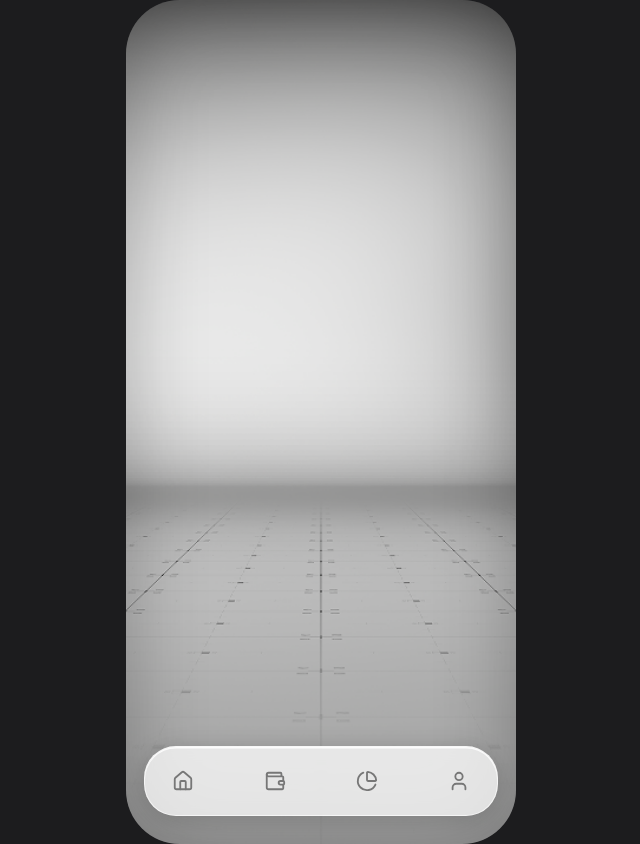
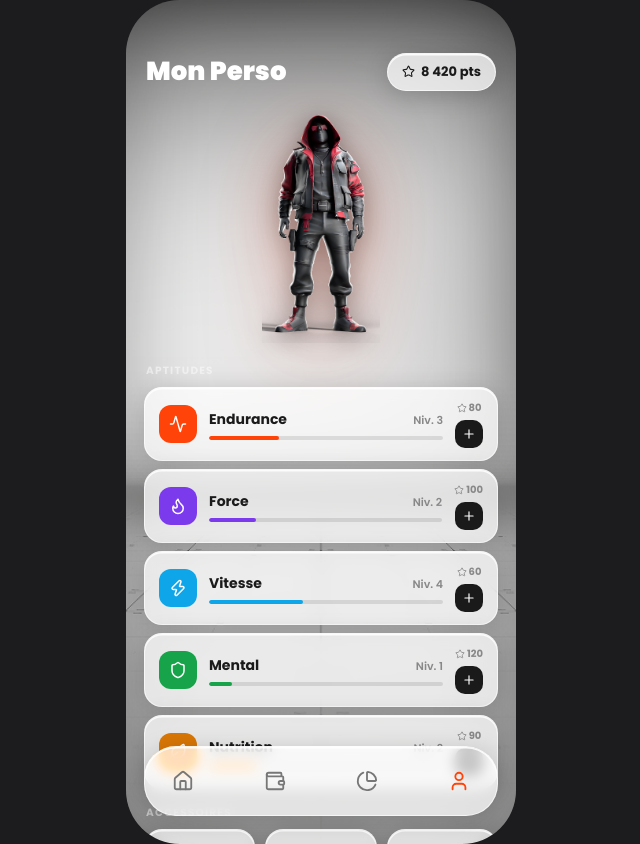
Before and after one commit to BenRoseH/vitae, a React (Vite) app: page /character in a window 1280 px wide. Before the commit this address had no page. Shown: the whole page, without its empty margins (319-959 px from the left). Built offline with nearby package versions, Linux system fonts and the light colour scheme.

Commit message:
Add CharacterScreen: aptitudes + accessoires

```diff
--- a/src/App.jsx
+++ b/src/App.jsx
@@ -7,6 +7,8 @@ import HomeScreen from './screens/Home'
 import './screens/Home.css'
 import TestScreen from './screens/TestScreen'
 import './screens/TestScreen.css'
+import CharacterScreen from './screens/CharacterScreen'
+import './screens/CharacterScreen.css'
 
 function App() {
   return (
@@ -15,6 +17,7 @@ function App() {
         <Routes>
           <Route path="/" element={<HomeScreen />} />
           <Route path="/test" element={<TestScreen />} />
+          <Route path="/character" element={<CharacterScreen />} />
         </Routes>
         <Navbar />
       </Phone>
--- a/src/components/Navbar.jsx
+++ b/src/components/Navbar.jsx
@@ -6,7 +6,7 @@ const TABS = [
   { path: '/',      icon: Home,     label: 'Home' },
   { path: '/test',  icon: Wallet,   label: null },
   { path: '/quetes',icon: PieChart, label: null },
-  { path: '/profil',icon: User,     label: null },
+  { path: '/character', icon: User, label: null },
 ]
 
 export default function Navbar() {
--- /dev/null
+++ b/src/screens/CharacterScreen.css
@@ -0,0 +1,194 @@
+.char-screen {
+  position: absolute;
+  inset: 0;
+  overflow-y: auto;
+  padding-bottom: 120px;
+}
+
+.char-header {
+  display: flex;
+  align-items: center;
+  justify-content: space-between;
+  padding: 52px 20px 0;
+}
+
+.char-title {
+  font-size: 26px;
+  font-weight: 900;
+  color: #fff;
+  margin: 0;
+}
+
+.char-pts {
+  display: flex;
+  align-items: center;
+  gap: 6px;
+  padding: 8px 14px;
+  border-radius: 30px;
+  font-size: 13px;
+  font-weight: 700;
+  color: #1A1A1A;
+}
+
+.char-avatar-wrap {
+  display: flex;
+  justify-content: center;
+  height: 240px;
+  margin: 12px 0 4px;
+  position: relative;
+}
+
+.char-avatar {
+  height: 100%;
+  width: auto;
+  object-fit: contain;
+  object-position: center bottom;
+  filter:
+    drop-shadow(0 16px 40px rgba(255, 50, 10, 0.30))
+    drop-shadow(0 4px 12px rgba(0,0,0,0.4));
+}
+
+.char-section-label {
+  font-size: 10.5px;
+  font-weight: 700;
+  text-transform: uppercase;
+  letter-spacing: 1.2px;
+  color: rgba(255,255,255,0.5);
+  padding: 16px 20px 8px;
+}
+
+/* ── Stats ─────────────────────────────── */
+
+.char-stats {
+  display: flex;
+  flex-direction: column;
+  gap: 8px;
+  padding: 0 18px;
+}
+
+.char-stat-card {
+  display: flex;
+  align-items: center;
+  gap: 12px;
+  border-radius: 18px;
+  padding: 12px 14px;
+}
+
+.csc-icon {
+  width: 38px;
+  height: 38px;
+  border-radius: 12px;
+  background: var(--stat-color);
+  display: flex;
+  align-items: center;
+  justify-content: center;
+  color: #fff;
+  flex-shrink: 0;
+}
+
+.csc-body {
+  flex: 1;
+  display: flex;
+  flex-direction: column;
+  gap: 6px;
+}
+
+.csc-top {
+  display: flex;
+  justify-content: space-between;
+  align-items: baseline;
+}
+
+.csc-name {
+  font-size: 14px;
+  font-weight: 700;
+  color: #1A1A1A;
+}
+
+.csc-level {
+  font-size: 11px;
+  font-weight: 600;
+  color: #888;
+}
+
+.csc-bar {
+  height: 4px;
+  background: rgba(0,0,0,0.10);
+  border-radius: 4px;
+  overflow: hidden;
+}
+
+.csc-fill {
+  height: 100%;
+  border-radius: 4px;
+  transition: width 0.3s ease;
+}
+
+.csc-upgrade {
+  display: flex;
+  flex-direction: column;
+  align-items: center;
+  gap: 4px;
+  flex-shrink: 0;
+}
+
+.csc-cost {
+  display: flex;
+  align-items: center;
+  gap: 2px;
+  font-size: 10px;
+  font-weight: 700;
+  color: #888;
+}
+
+.csc-btn {
+  width: 28px;
+  height: 28px;
+  border-radius: 10px;
+  background: #1A1A1A;
+  border: none;
+  display: flex;
+  align-items: center;
+  justify-content: center;
+  color: #fff;
+  cursor: pointer;
+}
+
+/* ── Accessories ────────────────────────── */
+
+.char-accessories {
+  display: grid;
+  grid-template-columns: repeat(3, 1fr);
+  gap: 10px;
+  padding: 0 18px;
+}
+
+.char-acc-slot {
+  border-radius: 18px;
+  padding: 16px 12px;
+  display: flex;
+  flex-direction: column;
+  align-items: center;
+  gap: 8px;
+  cursor: pointer;
+}
+
+.acc-dot {
+  width: 36px;
+  height: 36px;
+  border-radius: 50%;
+  background: rgba(0,0,0,0.08);
+  border: 2px dashed rgba(0,0,0,0.15);
+}
+
+.char-acc--equipped .acc-dot {
+  background: var(--orange);
+  border: 2px solid var(--orange);
+}
+
+.acc-label {
+  font-size: 11px;
+  font-weight: 600;
+  color: #555;
+  text-align: center;
+}
--- /dev/null
+++ b/src/screens/CharacterScreen.jsx
@@ -0,0 +1,73 @@
+import { Star, Activity, Flame, Zap, Shield, Leaf, Plus } from 'lucide-react'
+import './CharacterScreen.css'
+
+const STATS = [
+  { name: 'Endurance', icon: Activity, level: 3, max: 10, cost: 80,  color: '#FF4309' },
+  { name: 'Force',     icon: Flame,    level: 2, max: 10, cost: 100, color: '#7C3AED' },
+  { name: 'Vitesse',   icon: Zap,      level: 4, max: 10, cost: 60,  color: '#0EA5E9' },
+  { name: 'Mental',    icon: Shield,   level: 1, max: 10, cost: 120, color: '#16A34A' },
+  { name: 'Nutrition', icon: Leaf,     level: 2, max: 10, cost: 90,  color: '#D97706' },
+]
+
+const ACCESSORIES = [
+  { slot: 'Casque',     equipped: false },
+  { slot: 'Haut',       equipped: true  },
+  { slot: 'Bas',        equipped: true  },
+  { slot: 'Chaussures', equipped: false },
+  { slot: 'Montre',     equipped: false },
+  { slot: 'Badge',      equipped: true  },
+]
+
+export default function CharacterScreen() {
+  return (
+    <div className="char-screen">
+
+      <div className="char-header">
+        <h1 className="char-title">Mon Perso</h1>
+        <div className="char-pts glass">
+          <Star size={13} />
+          8 420 pts
+        </div>
+      </div>
+
+      <div className="char-avatar-wrap">
+        <img src="/vitae-avatar.png" alt="Avatar" className="char-avatar" />
+      </div>
+
+      <div className="char-section-label">Aptitudes</div>
+      <div className="char-stats">
+        {STATS.map(({ name, icon: Icon, level, max, cost, color }) => (
+          <div key={name} className="glass char-stat-card">
+            <div className="csc-icon" style={{ '--stat-color': color }}>
+              <Icon size={18} />
+            </div>
+            <div className="csc-body">
+              <div className="csc-top">
+                <span className="csc-name">{name}</span>
+                <span className="csc-level">Niv. {level}</span>
+              </div>
+              <div className="csc-bar">
+                <div className="csc-fill" style={{ width: `${(level / max) * 100}%`, background: color }} />
+              </div>
+            </div>
+            <div className="csc-upgrade">
+              <span className="csc-cost"><Star size={10} />{cost}</span>
+              <button className="csc-btn"><Plus size={14} /></button>
+            </div>
+          </div>
+        ))}
+      </div>
+
+      <div className="char-section-label">Accessoires</div>
+      <div className="char-accessories">
+        {ACCESSORIES.map(({ slot, equipped }) => (
+          <div key={slot} className={`glass char-acc-slot${equipped ? ' char-acc--equipped' : ''}`}>
+            <div className="acc-dot" />
+            <span className="acc-label">{slot}</span>
+          </div>
+        ))}
+      </div>
+
+    </div>
+  )
+}
```
